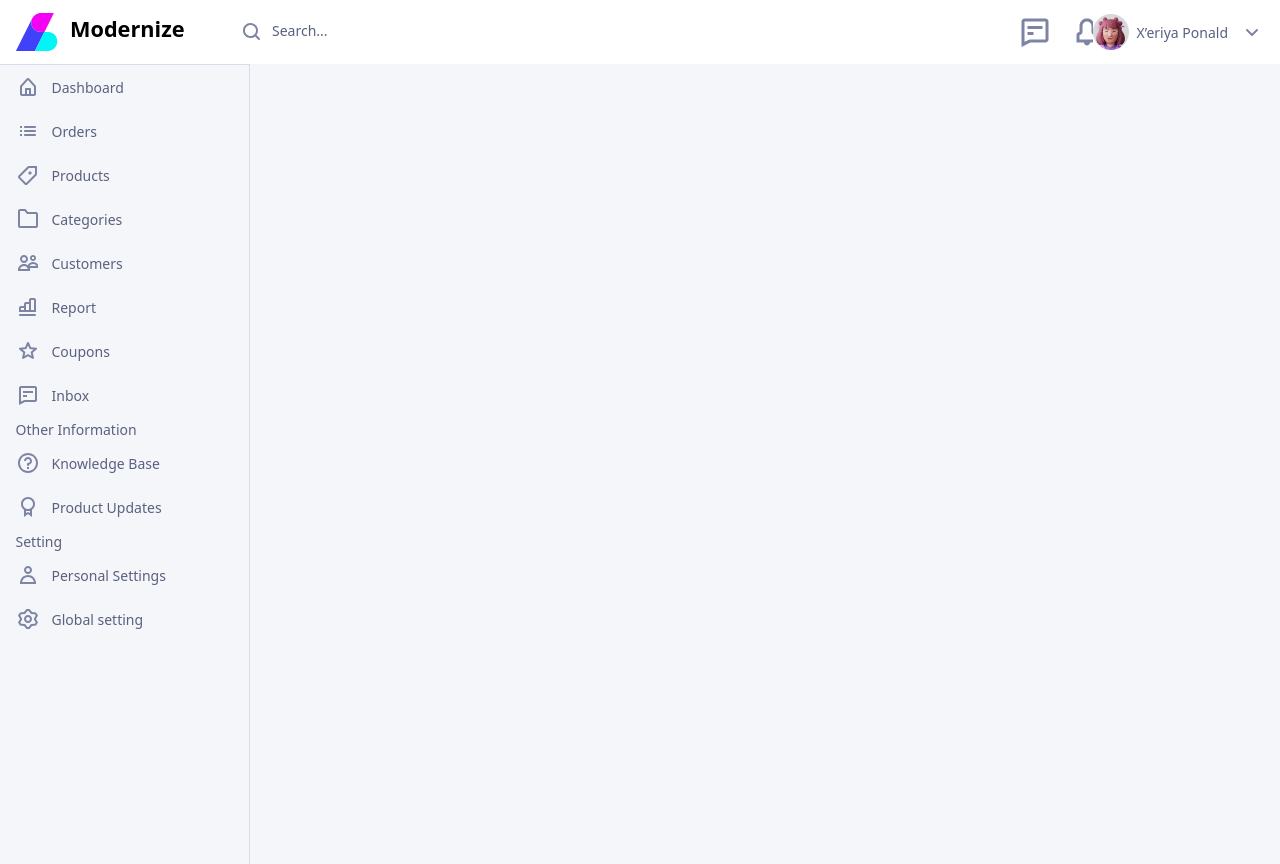
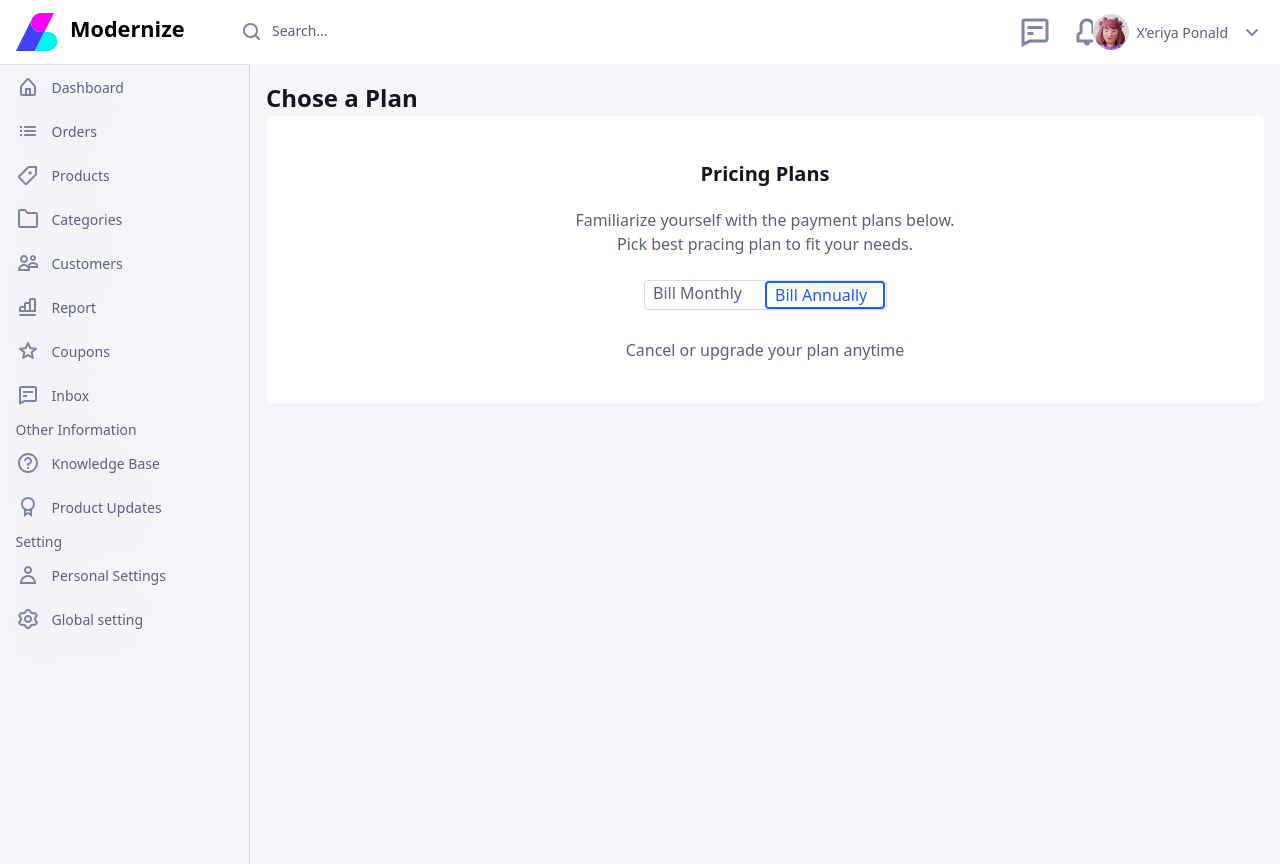
Before and after one commit to realAdif/greenbase-front-end, a React (Vite) app: page / in a window 1280 px wide. Built offline with nearby package versions, Linux system fonts and the light colour scheme.

Commit message:
Pricing plan page setup

```diff
--- a/src/App.jsx
+++ b/src/App.jsx
@@ -1,5 +1,6 @@
 import Navbar from './components/Navbar';
 import Sidebar from './components/Sidebar';
+import PricingPlan from './pages/PricingPlan';
 
 function App() {
   return (
@@ -7,9 +8,15 @@ function App() {
       <header>
         <Navbar />
       </header>
-      <aside>
-        <Sidebar />
-      </aside>
+      <section className="flex">
+        <aside className="flex-none min-w-[250px]">
+          <Sidebar />
+        </aside>
+        <div className="flex-1 p-4 container mx-auto ">
+          <h1>Chose a Plan</h1>
+          <PricingPlan />
+        </div>
+      </section>
     </main>
   );
 }
--- a/src/components/Sidebar.jsx
+++ b/src/components/Sidebar.jsx
@@ -6,7 +6,7 @@ import {
 
 function Sidebar() {
   return (
-    <div className=" max-w-[250px] border-r border-t border-[#D7DBEC]  h-screen">
+    <div className="max-w-[250px] border-r border-t border-[#D7DBEC] h-screen drop-shadow-2xl">
       {/* sidebar top list */}
       <div>
         {sidebarTopList.map((list, index) => {
--- a/src/index.css
+++ b/src/index.css
@@ -6,7 +6,16 @@
   html {
     @apply bg-[#F5F6FA];
   }
+  p {
+    @apply text-general text-[16px] font-normal leading-6;
+  }
   span {
     @apply text-general text-xs;
   }
+  h1 {
+    @apply text-md font-bold leading-9 text-[#131523];
+  }
+  h2 {
+    @apply text-[20px] font-bold leading-9 text-[#131523];
+  }
 }
--- a/src/pages/PricingPlan.jsx
+++ b/src/pages/PricingPlan.jsx
@@ -0,0 +1,30 @@
+function PricingPlan() {
+  return (
+    <div className=" py-10 bg-white rounded-md">
+      {/* title */}
+      <div className="text-center">
+        <h2 className=" mb-4">Pricing Plans</h2>
+        <p className=" mb-6">
+          Familiarize yourself with the payment plans below.
+          <br /> Pick best pracing plan to fit your needs.
+        </p>
+        {/* bill */}
+        <div className="flex justify-center border border-[#D7DBEC] rounded max-w-[243px] mx-auto">
+          {/* monthly */}
+          <div className="min-w-[120px]  text-left pl-2">
+            <p> Bill Monthly</p>
+          </div>
+          {/* Annually */}
+          <div className="min-w-[120px]  border-2 border-primary rounded text-left pl-2">
+            <p className="text-primary"> Bill Annually</p>
+          </div>
+        </div>
+      </div>
+      {/* cards */}
+      {/* footer */}
+      <p className="text-center mt-7">Cancel or upgrade your plan anytime</p>
+    </div>
+  );
+}
+
+export default PricingPlan;
```
